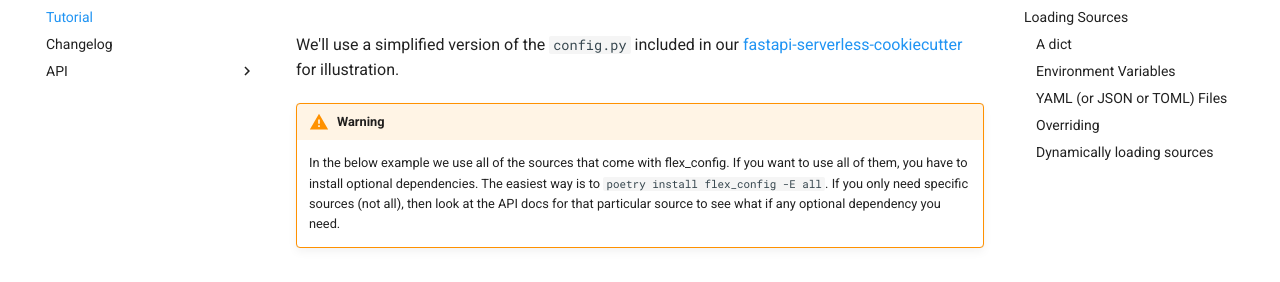
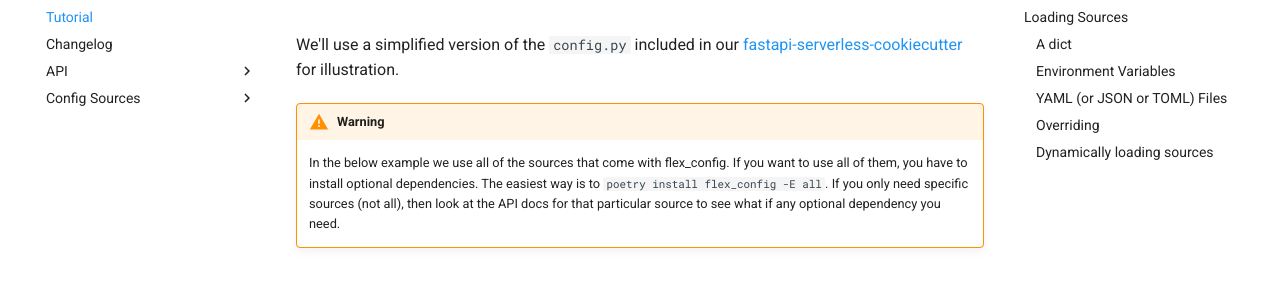
Before and after one commit to emann/flex-config, an MkDocs documentation site: the page built from docs/tutorial.md, in a window 1280 px wide. Shown: the part 148-430 px from the top of the page. Built offline with MkDocs 1.6.1 and Material for MkDocs 9.7.7, drawn with Linux system fonts in a browser that asks for light colours; comment, search, counter and statistics services are not loaded.

Commit message:
Fixed some highlighting + a misplaced page

````diff
--- a/docs/tutorial.md
+++ b/docs/tutorial.md
@@ -67,7 +67,7 @@ Next up is a [YAMLSource]. Commonly we use this to store local config when devel
 ### Overriding
 In this case, we're also allowing users to provide an "override" param which we will load last. This pattern makes
  testing and loading config for CLIs much easier.
-```python hl_lines="15 26 30 31"
+```python hl_lines="41 48 49 53 58 59"
 {!./config.py!}
 ```
 
--- a/mkdocs.yml
+++ b/mkdocs.yml
@@ -19,11 +19,14 @@ nav:
     - Tutorial: 'tutorial.md'
     - Changelog: 'CHANGELOG.md'
     - API:
-        FlexConfig: ConfigSources/flex_config.md
+        construct_config: construct_config.md
+    - "Config Sources":
         ConfigSource: ConfigSources/config_source.md
         EnvSource: ConfigSources/env_source.md
-        YAMLSource: ConfigSources/yaml_source.md
         AWSSource: ConfigSources/aws_source.md
+        JSONSource: ConfigSources/FileSources/json_source.md
+        TOMLSource: ConfigSources/FileSources/toml_source.md
+        YAMLSource: ConfigSources/FileSources/yaml_source.md
 
 markdown_extensions:
     - toc:
````
Also changed, not shown: 1 other file.
